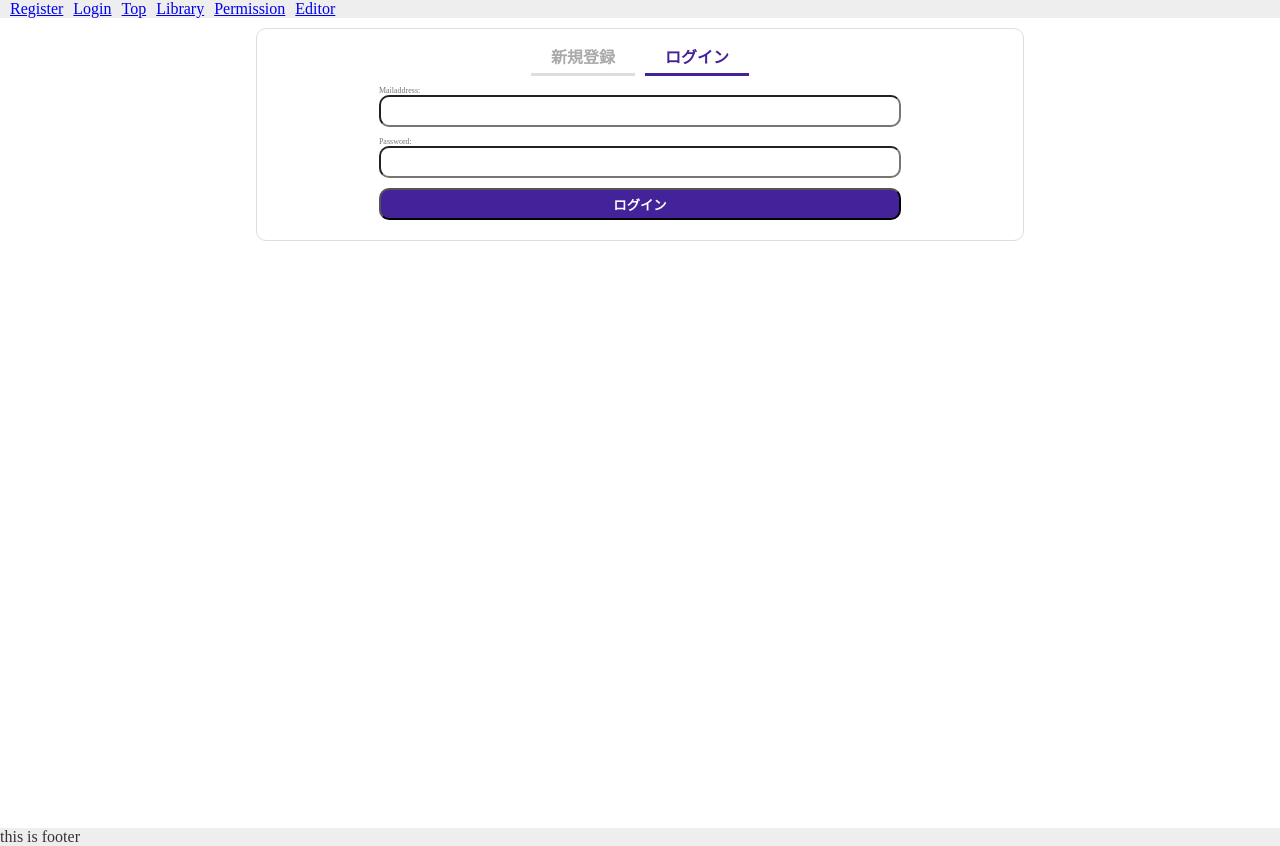
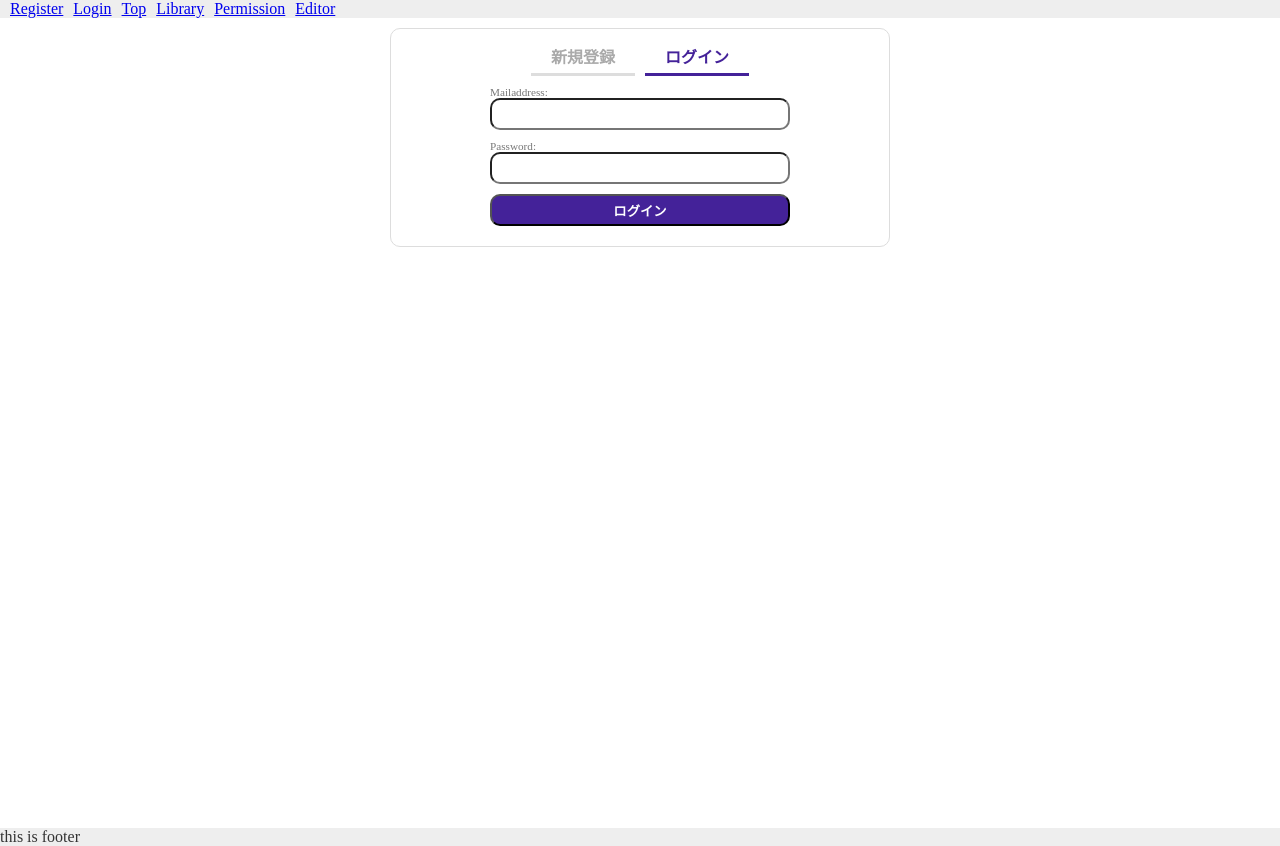
Before and after one commit to syxnji/ShareMd, a Next.js app: page /login in a window 1280 px wide. Built offline with nearby package versions, Linux system fonts and the light colour scheme.

Commit message:
修正 ログイン/新規登録 サイズ

```diff
--- a/src/components/LoginForm/login.module.css
+++ b/src/components/LoginForm/login.module.css
@@ -1,5 +1,5 @@
 .form{
-    width: 60%;
+    width: 500px;
     display: flex;
     flex-direction: column;
     align-items: center;
@@ -32,17 +32,17 @@
 }
 
 .formContent{
-    width: 70%;
+    width: 300px;
     display: flex;
     flex-direction: column;
     margin-bottom: 10px;
 }
 .label{
-    font-size: 0.5rem;
+    font-size: 0.7rem;
     color: #777;
 }
 .formContent input{
-    padding: 0 10px;
+    padding: 10px;
     height: 32px;
     border-radius: 10px;
 }
--- a/src/components/RegisterForm/register.module.css
+++ b/src/components/RegisterForm/register.module.css
@@ -1,5 +1,5 @@
 .form{
-    width: 60%;
+    width: 500px;
     display: flex;
     flex-direction: column;
     align-items: center;
@@ -30,19 +30,18 @@
     text-decoration: none;
     border-bottom: solid 3px #ddd;
 }
-
 .formContent{
-    width: 70%;
+    width: 300px;
     display: flex;
     flex-direction: column;
     margin-bottom: 10px;
 }
 .label{
-    font-size: 0.5rem;
+    font-size: 0.7rem;
     color: #777;
 }
 .formContent input{
-    padding: 0 10px;
+    padding: 10px;
     height: 32px;
     border-radius: 10px;
 }
```
